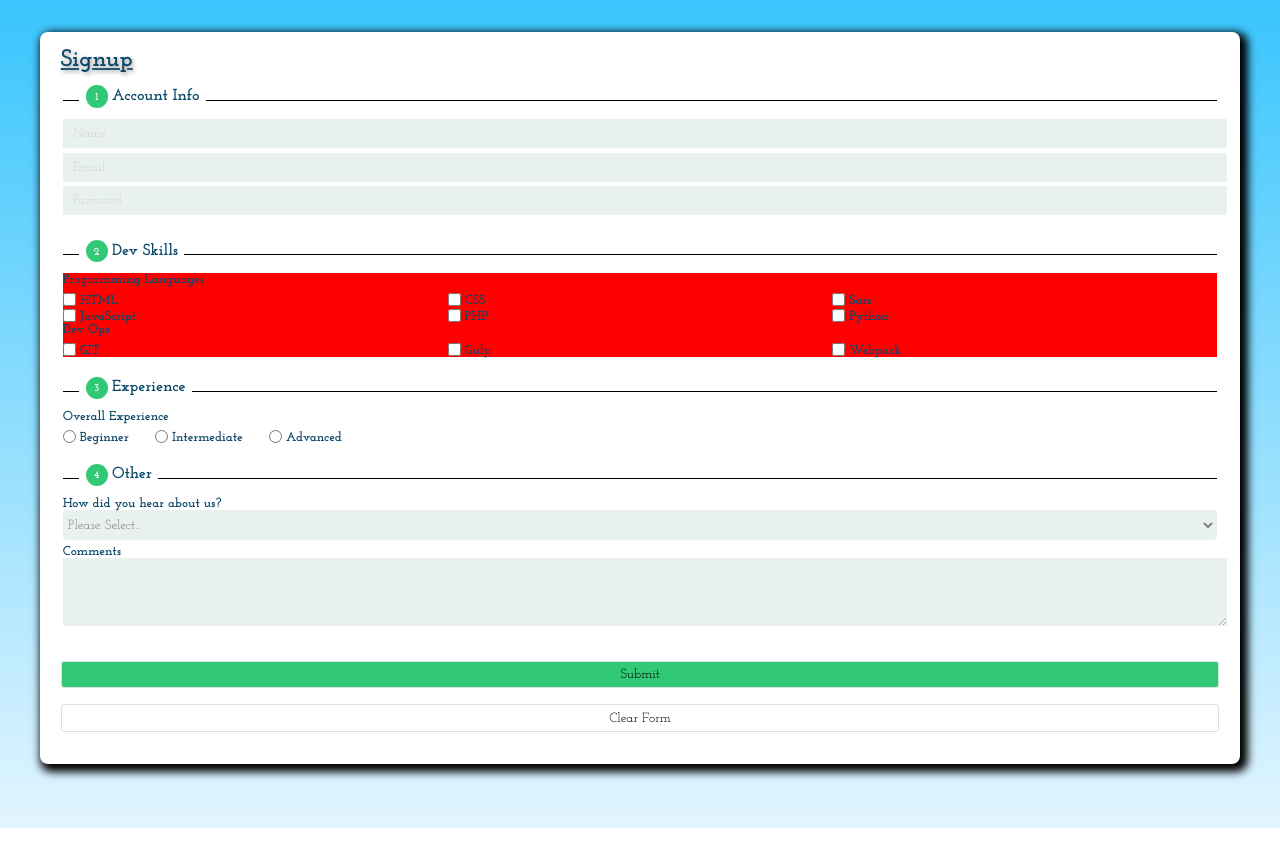
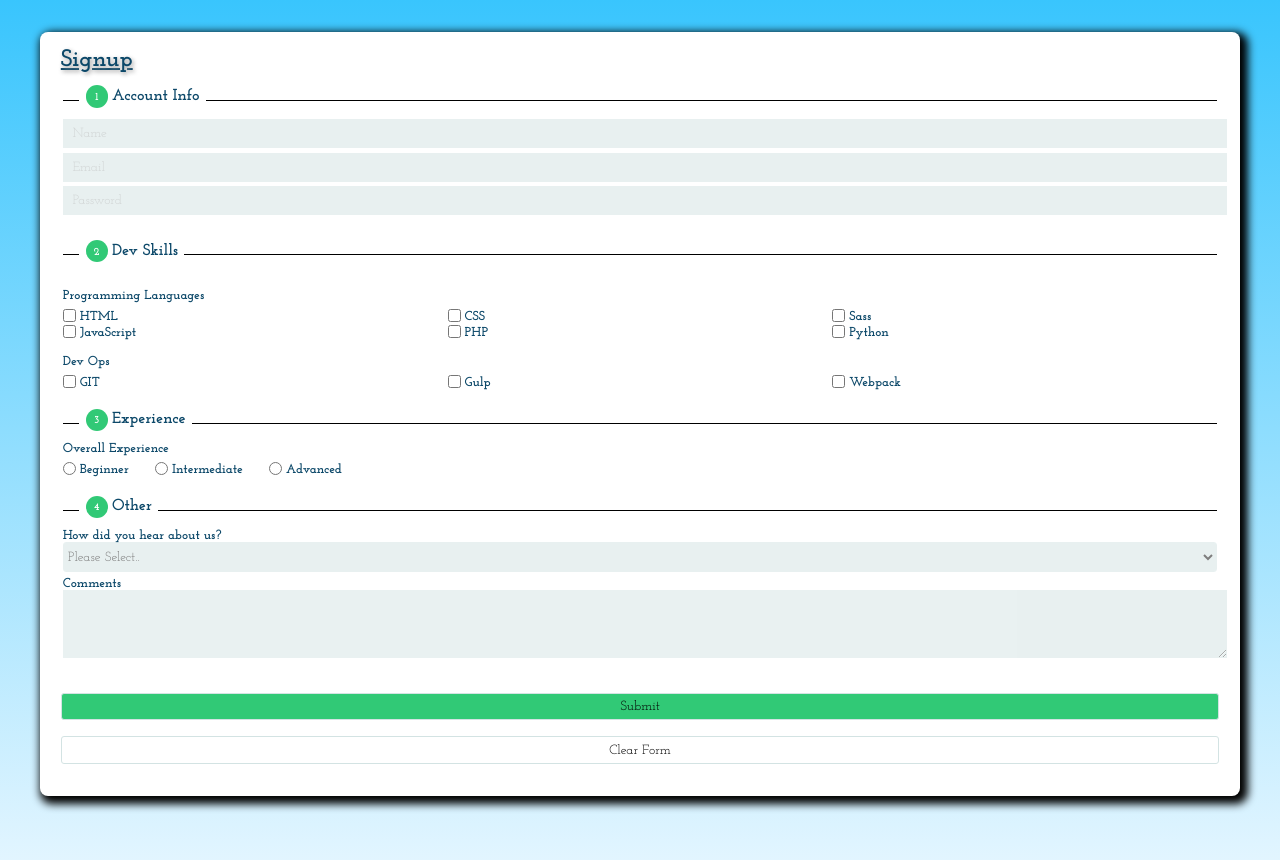
Before and after one commit to DanielBlain/2000-A1, a plain HTML site: page index.html in a window 1280 px wide. Before the commit the page ends 828 px from the top, so only its background shows below. Drawn offline with nearby package versions, Linux system fonts and the light colour scheme.

Commit message:
Added project specifications folder and contents

```diff
--- a/styles/style.css
+++ b/styles/style.css
@@ -33,13 +33,13 @@ div.group-title {
 }
 
 .grid-3 {
-    background-color: red;
     display: grid;
     grid-template-columns: 1fr 1fr 1fr;
 }
 
 .grid-header {
     grid-column: span 3;
+    margin-top: 1rem;
 }
 
 #user-details-page {
```
Also changed, not shown: proj_specs/Revisions.txt (added), proj_specs/Screen Shot 2022-07-24 at 10.09.49 PM.png (added).
